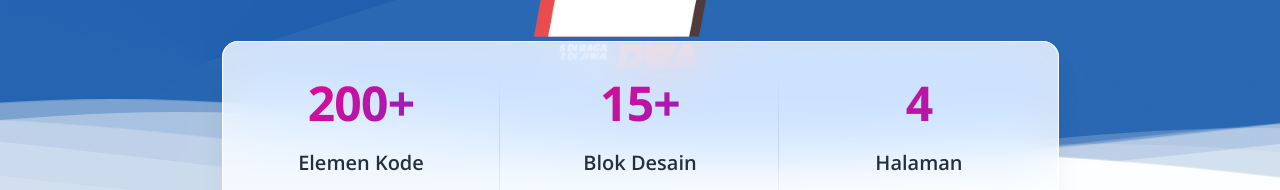
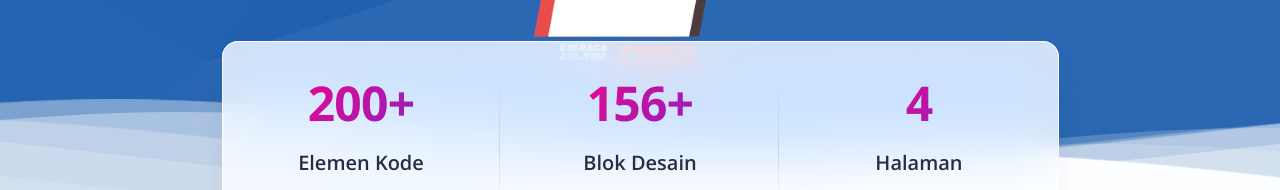
Before and after one commit to TwoGetherGroup/TwoGetherGroup.github.io, a website: page index.html in a window 1280 px wide. Shown: the part 383-573 px from the top of the page. Drawn offline with nearby package versions, Linux system fonts and the light colour scheme; some packages are replaced by stand-ins of ours.

Commit message:
Update index.html

```diff
--- a/index.html
+++ b/index.html
@@ -139,7 +139,7 @@ Coded by www.creative-tim.com
             </div>
             <div class="col-md-4 position-relative">
               <div class="p-3 text-center">
-                <h1 class="text-gradient text-primary"> <span id="state2" countTo="15">0</span>+</h1>
+                <h1 class="text-gradient text-primary"> <span id="state2" countTo="156">0</span>+</h1>
                 <h5 class="mt-3">Blok Desain</h5>
                 <p class="text-sm"></p>
               </div>
```
